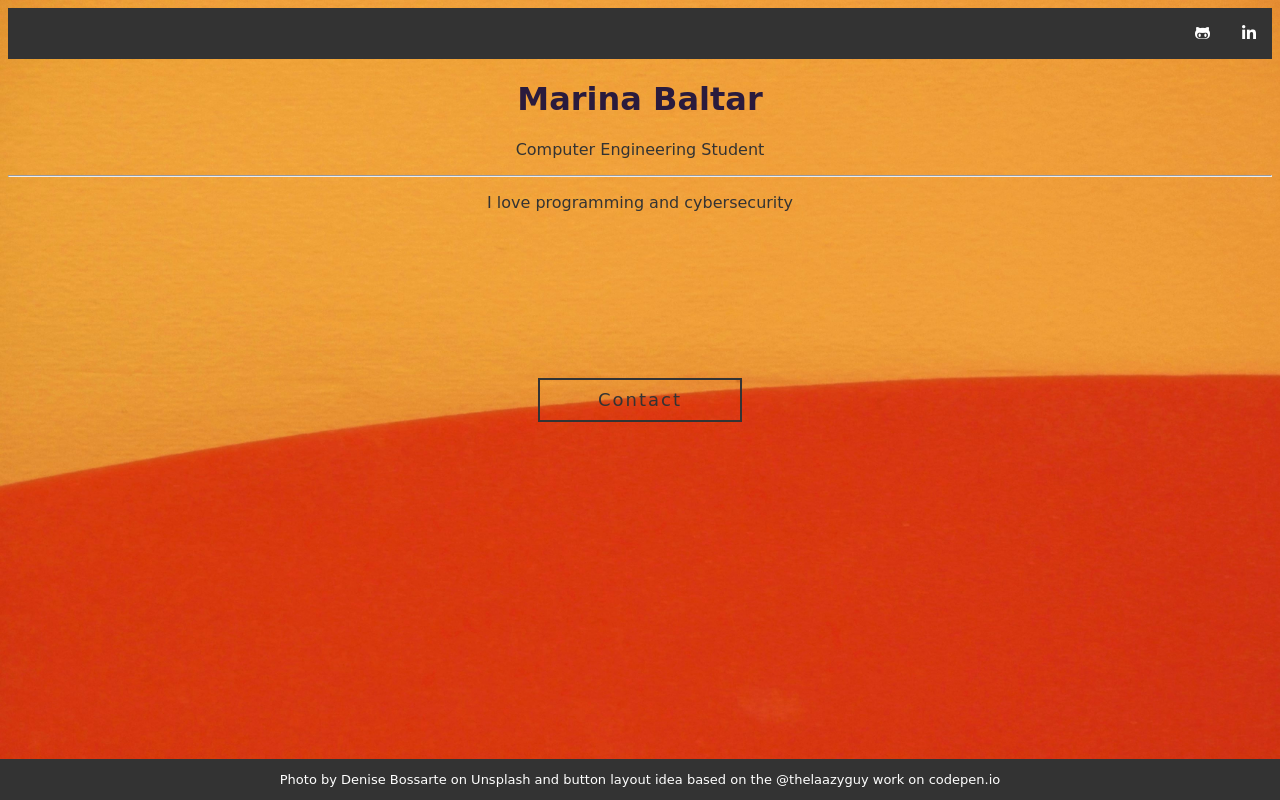
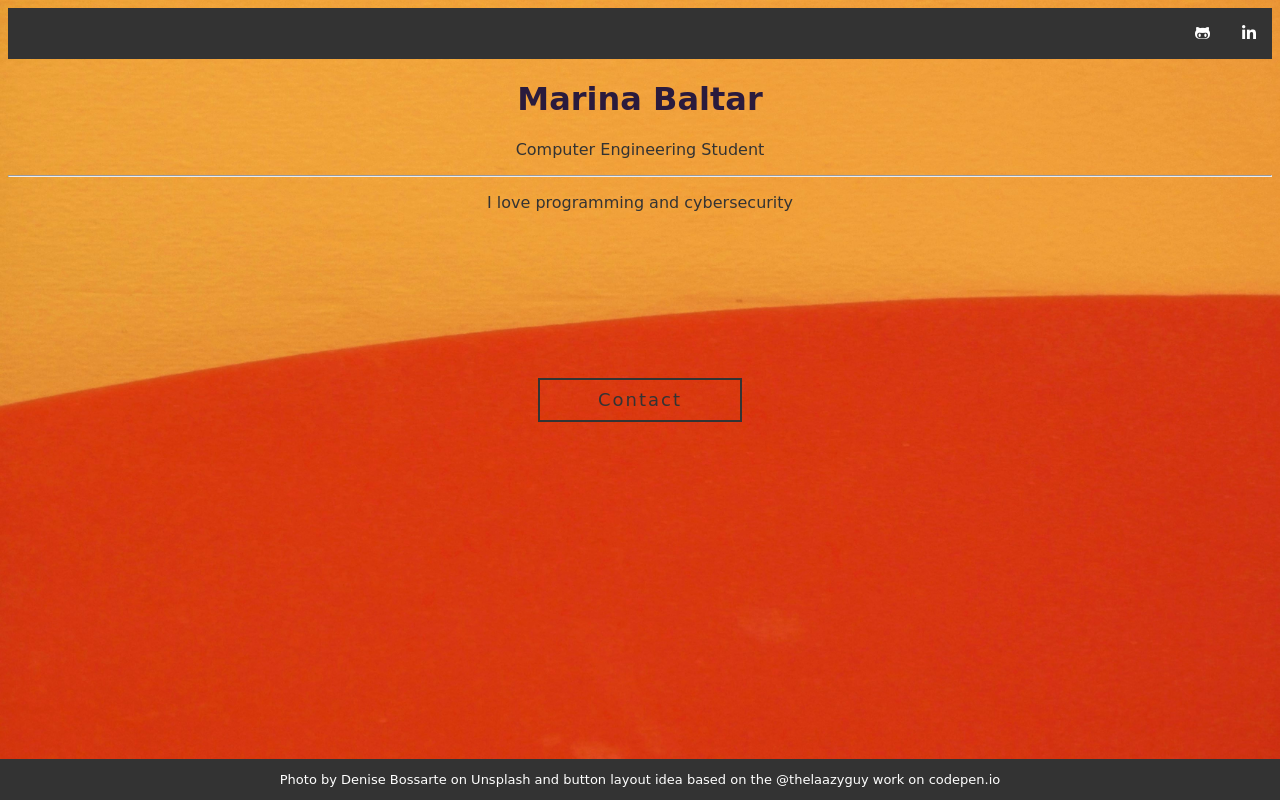
Before and after one commit to mbaltar13/langing_page, a plain HTML site: page index.html in a window 1280 px wide. Drawn offline with Linux system fonts and the light colour scheme; a web font is replaced by a local one.

Commit message:
correcção do fundo

```diff
--- a/pimpmysite.css
+++ b/pimpmysite.css
@@ -1,5 +1,5 @@
 body {
-	background-image: url("imagens/fundo.jpg");
+	background: url("imagens/fundo.jpg") no-repeat center center fixed;
 	background-size: cover;
 	text-align: center;
 	font-family: 'Reggae One', cursive;
```
